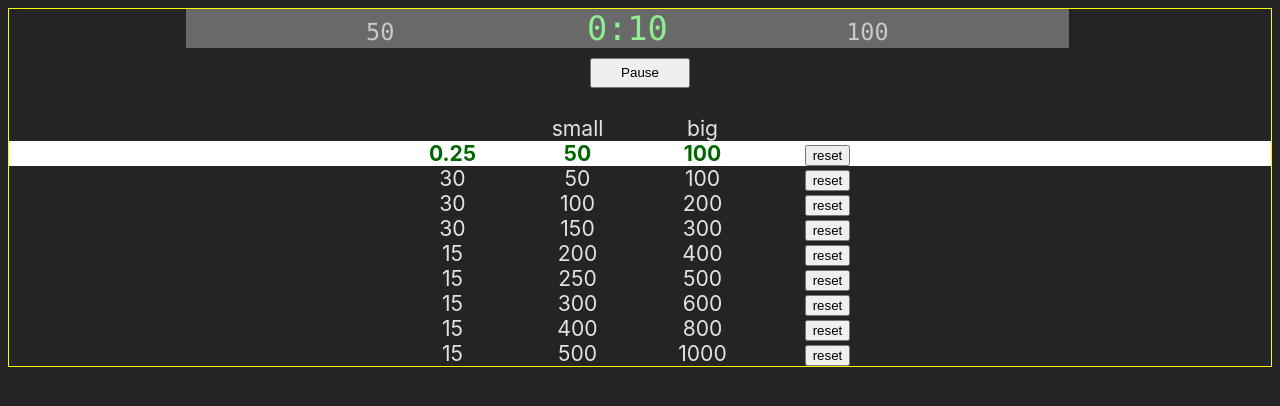
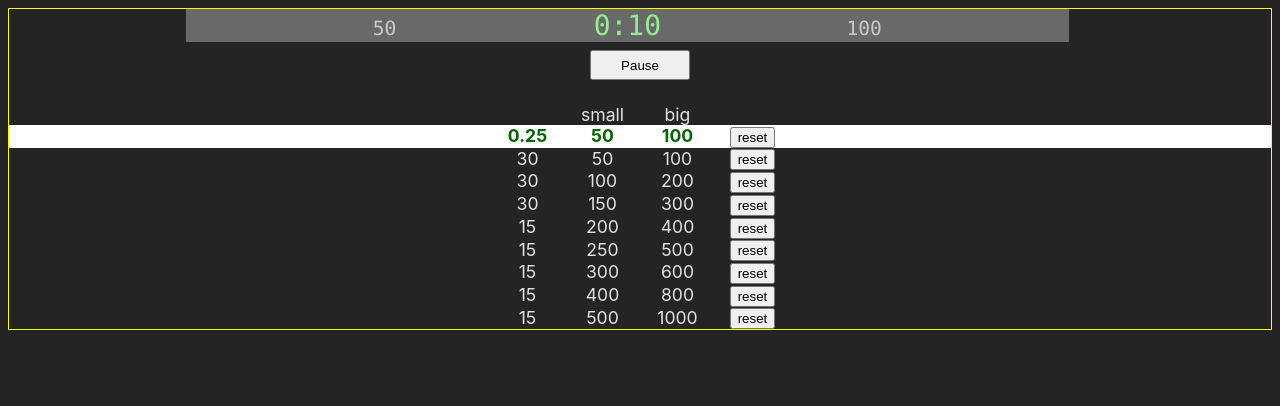
Before and after one commit to markhaskamp/blind-schedule, a Vue app in the folder blind-schedule/: page / in a window 1280 px wide. Shown: the top 406 px of the page. Built offline with nearby package versions, Linux system fonts and the light colour scheme.

Commit message:
making it fit

```diff
--- a/blind-schedule/src/components/BlindSchedule.vue
+++ b/blind-schedule/src/components/BlindSchedule.vue
@@ -229,7 +229,7 @@ export default {
 }
 .schedule span {
   display: inline-block;
-  width: 125px;
+  width: 75px;
   font-size: 1.10em;
 }
 .resetButton {
--- a/blind-schedule/src/style.css
+++ b/blind-schedule/src/style.css
@@ -1,27 +1,14 @@
 :root {
   font-family: Inter, Avenir, Helvetica, Arial, sans-serif;
-  /*
-  font-size: 16px;
-  line-height: 24px;
-  font-weight: 400;
-  */
-
   color-scheme: light dark;
   color: rgba(255, 255, 255, 0.87);
   background-color: #242424;
 
-  /*
-  font-synthesis: none;
-  text-rendering: optimizeLegibility;
-  -webkit-font-smoothing: antialiased;
-  -moz-osx-font-smoothing: grayscale;
-  -webkit-text-size-adjust: 100%;
-  */
 }
 
 body {
   text-align: center;
   border: 1px solid yellow;
-  font-size: larger;
+  /* font-size: larger; */
 
 }
```
Also changed, not shown: 5 other files (tests, documents, lock files or other folders).
